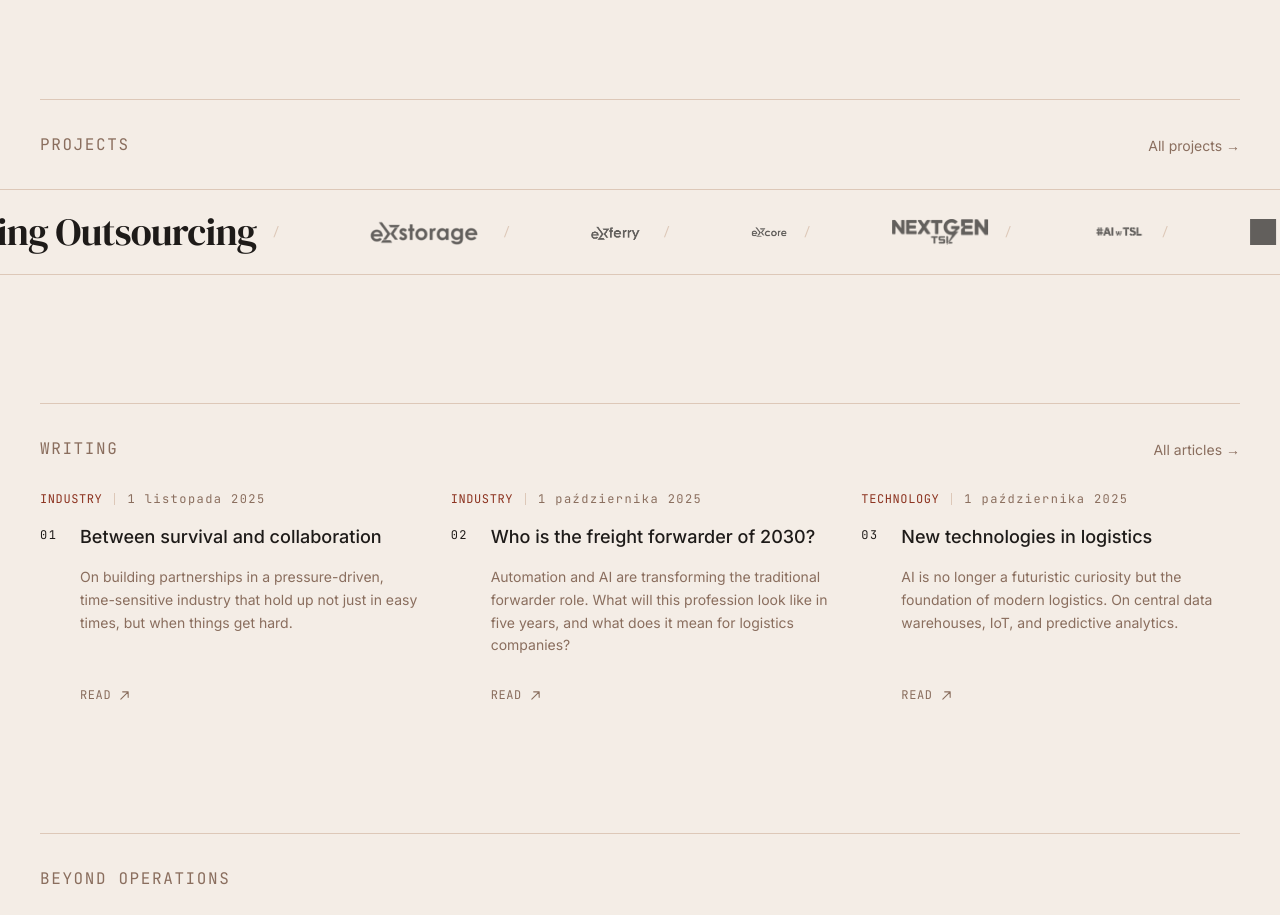
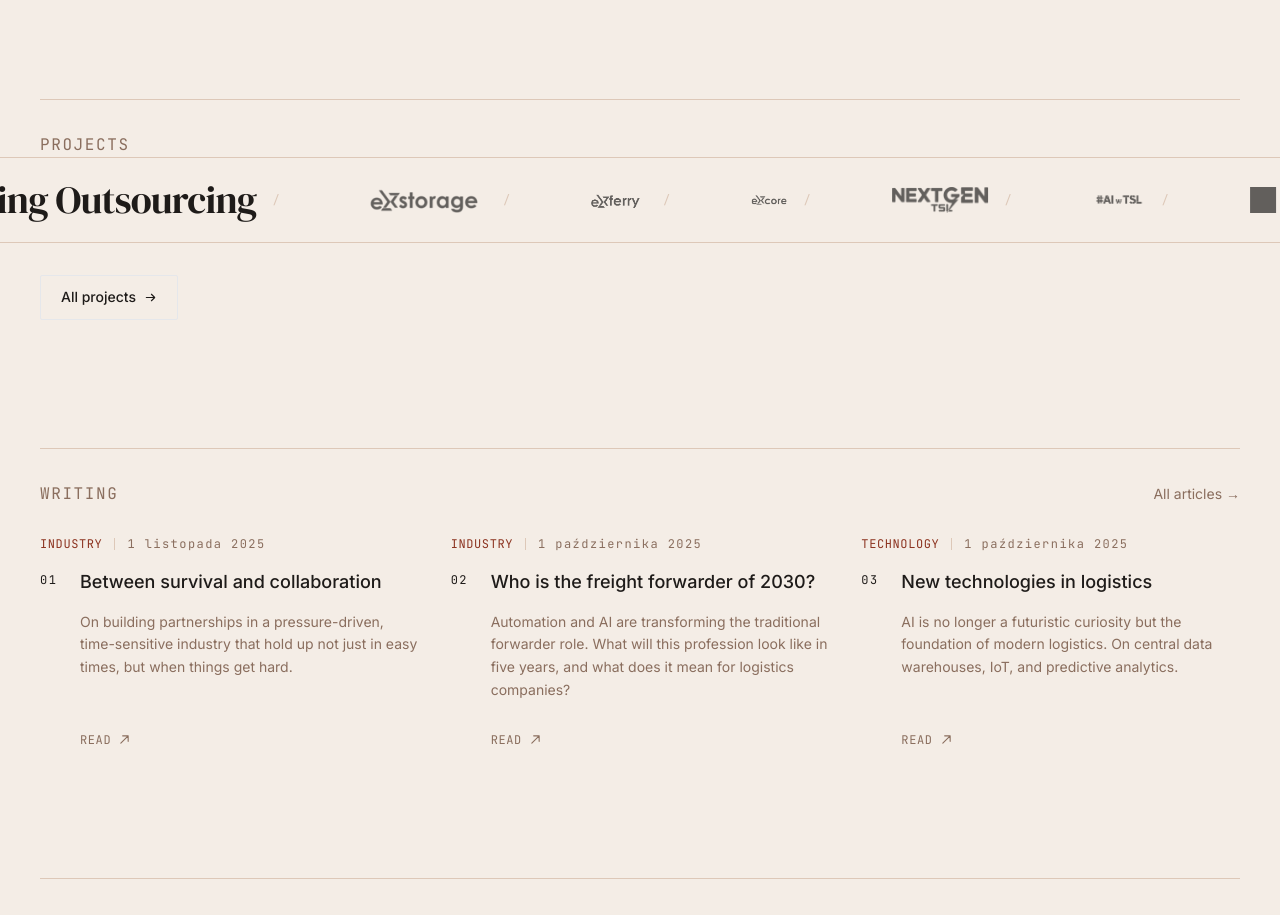
Before and after one commit to marczynskaarleta-coder/arletamarczynska, a Next.js app: page /en in a window 1280 px wide. Shown: the part 1260-2175 px from the top of the page. Built offline with nearby package versions, Linux system fonts and the light colour scheme.

Commit message:
Make 'All projects' link more visible: outline button below marquee

```diff
--- a/components/sections/Projects.tsx
+++ b/components/sections/Projects.tsx
@@ -22,19 +22,9 @@ export function Projects({ dict, locale, data }: Props) {
       <div className="px-6 md:px-10 max-w-layout mx-auto">
         <Divider className="mb-8" />
 
-        <div className="flex items-end justify-between mb-8">
         <FadeIn>
           <SectionLabel>{dict.sectionLabel}</SectionLabel>
         </FadeIn>
-          <FadeIn delay={0.1}>
-            <Link
-              href={`/${locale}/projekty`}
-              className="text-body-sm text-muted hover:text-ink transition-colors duration-200 hidden sm:block"
-            >
-              {dict.viewAll} &rarr;
-            </Link>
-          </FadeIn>
-        </div>
       </div>
 
       {/* Scrolling strip */}
@@ -46,13 +36,18 @@ export function Projects({ dict, locale, data }: Props) {
         </div>
       </div>
 
-      <div className="px-6 md:px-10 max-w-layout mx-auto mt-5 sm:hidden">
+      <div className="px-6 md:px-10 max-w-layout mx-auto mt-8">
+        <FadeIn delay={0.1}>
           <Link
             href={`/${locale}/projekty`}
-          className="text-body-sm text-muted hover:text-ink transition-colors duration-200"
+            className="inline-flex items-center gap-2 text-body-sm font-medium text-ink border border-ink/20 hover:border-ink/60 hover:bg-ink/[0.03] px-5 py-2.5 rounded-sm transition-all duration-200"
           >
-          {dict.viewAll} &rarr;
+            {dict.viewAll}
+            <svg width="13" height="13" viewBox="0 0 14 14" fill="none" aria-hidden>
+              <path d="M2.5 7H11.5M8 3.5L11.5 7L8 10.5" stroke="currentColor" strokeWidth="1.2" strokeLinecap="round" strokeLinejoin="round"/>
+            </svg>
           </Link>
+        </FadeIn>
       </div>
     </section>
   );
```
Lines whose indentation alone changed are shown as unchanged.
